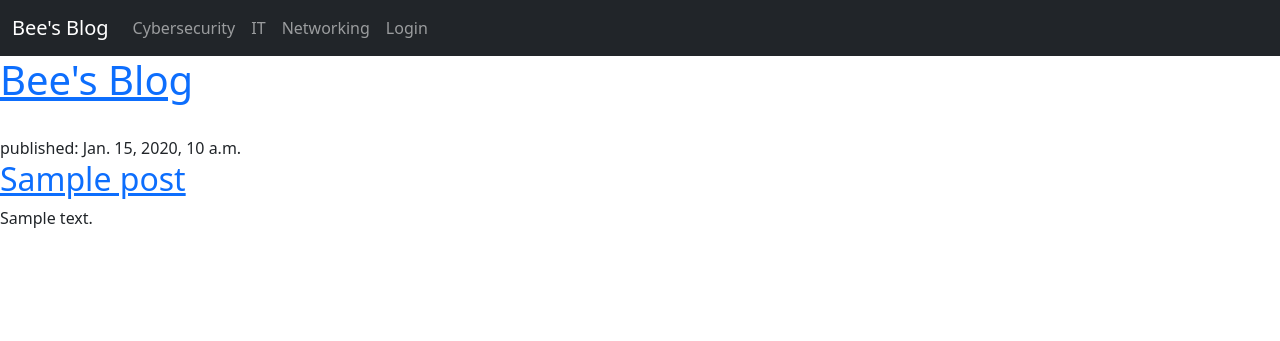
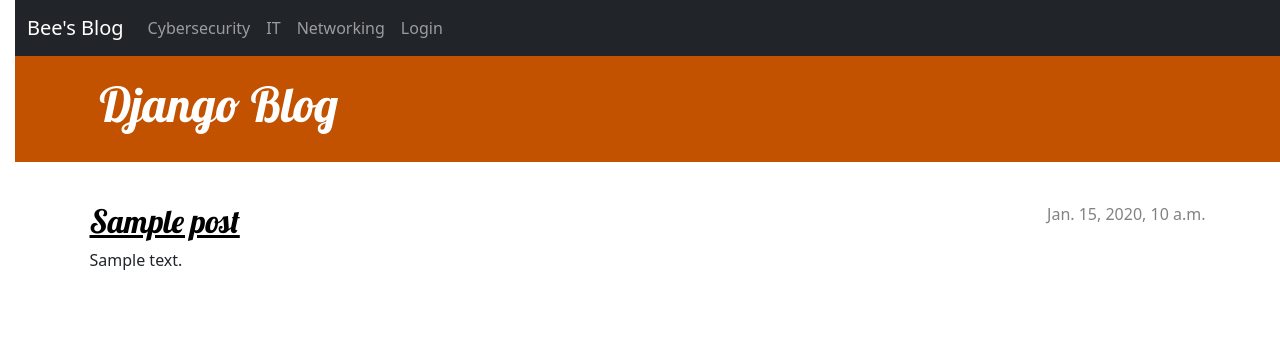
Before and after one commit to sbilal101/myblog, a Django app: page / in a window 1280 px wide. Shown: the top 341 px of the page. Run offline with Django 4.2, Linux system fonts and the light colour scheme; tables that the repository leaves empty hold one stand-in row (values such as "Sample post").

Commit message:
post_list,base and navbar modiffied

```diff
--- /dev/null
+++ b/blog/static/css/blog.css
@@ -0,0 +1,81 @@
+h1 a, h2 a {
+    color: #C25100;
+    font-family: 'Lobster';
+}
+
+body {
+    padding-left: 15px;
+}
+
+
+
+.page-header {
+    background-color: #C25100;
+    margin-top: 0;
+    margin-bottom: 40px;
+    padding: 20px 20px 20px 40px;
+}
+
+.page-header h1,
+.page-header h1 a,
+.page-header h1 a:visited,
+.page-header h1 a:active {
+    color: #ffffff;
+    font-size: 36pt;
+    text-decoration: none;
+}
+
+h1,
+h2,
+h3,
+h4 {
+    font-family: 'Lobster', cursive;
+}
+
+.date {
+    color: #828282;
+}
+
+.save {
+    float: right;
+}
+
+.post-form textarea,
+.post-form input {
+    width: 100%;
+}
+
+.top-menu,
+.top-menu:hover,
+.top-menu:visited {
+    color: #ffffff;
+    float: right;
+    font-size: 26pt;
+    margin-right: 20px;
+}
+
+.post {
+    margin-bottom: 70px;
+}
+
+.post h2 a,
+.post h2 a:visited {
+    color: #000000;
+}
+
+.post > .date,
+.post > .actions {
+    float: right;
+}
+
+.btn-secondary,
+.btn-secondary:visited {
+    color: #C25100;
+    background: none;
+    border-color: #C25100;
+}
+
+.btn-secondary:hover {
+    color: #FFFFFF;
+    background-color: #C25100;
+}
--- a/blog/templates/base.html
+++ /dev/null
@@ -1,18 +0,0 @@
-<!doctype html>
-<html lang="en">
-  <head>
-    <meta charset="utf-8">
-    <meta name="viewport" content="width=device-width, initial-scale=1">
-    <title>Bee Blog</title>
-    <link href="https://cdn.jsdelivr.net/npm/bootstrap@5.3.0-alpha1/dist/css/bootstrap.min.css" rel="stylesheet" integrity="sha384-GLhlTQ8iRABdZLl6O3oVMWSktQOp6b7In1Zl3/Jr59b6EGGoI1aFkw7cmDA6j6gD" crossorigin="anonymous">
-  </head>
-  <body>
-    {% include 'navbar.html' %}
-
-      {% block content %}
-      {% endblock%}
-    </div>
-
-    <script src="https://cdn.jsdelivr.net/npm/bootstrap@5.3.0-alpha1/dist/js/bootstrap.bundle.min.js" integrity="sha384-w76AqPfDkMBDXo30jS1Sgez6pr3x5MlQ1ZAGC+nuZB+EYdgRZgiwxhTBTkF7CXvN" crossorigin="anonymous"></script>
-  </body>
-</html>
--- /dev/null
+++ b/blog/templates/blog/base.html
@@ -0,0 +1,27 @@
+{% load static %}
+<!DOCTYPE html>
+<html>
+    <head>
+        <title>Django  blog</title>
+        <link rel="stylesheet" href="https://cdn.jsdelivr.net/npm/bootstrap@5.1.3/dist/css/bootstrap.min.css" integrity="sha384-1BmE4kWBq78iYhFldvKuhfTAU6auU8tT94WrHftjDbrCEXSU1oBoqyl2QvZ6jIW3" crossorigin="anonymous">
+        <link rel="stylesheet" href="https://fonts.googleapis.com/css?family=Lobster&subset=latin,latin-ext">
+        <link rel="stylesheet" href="{% static 'css/blog.css' %}">
+
+    </head>
+    <body>
+        {% include 'blog/navbar.html' %}
+      <header class="page-header">
+        <div class="container">
+            <h1><a href="/">Django Blog</a></h1>
+        </div>
+      </header>
+      <main class="container">
+          <div class="row">
+              <div class="col">
+              {% block content %}
+              {% endblock %}
+              </div>
+          </div>
+      </main>
+  </body>
+</html>
--- a/blog/templates/blog/post_list.html
+++ b/blog/templates/blog/post_list.html
@@ -1,30 +1,13 @@
-{% extends 'base.html' %}
+{% extends 'blog/base.html' %}
 
 {% block content %}
-
-
-<!DOCTYPE html>
-<html>
-    <head>
-        <title>Bee's blog</title>
-    </head>
-    <body>
-        <header>
-            <h1><a href="/">Bee's Blog</a></h1>
-        </header>
-        <br>
-
-
-        {% for post in posts %}
-          </article>
-            <time>published: {{ post.published_date }}</time>
+    {% for post in posts %}
+        <article class="post">
+            <time class="date">
+                {{ post.published_date }}
+            </time>
             <h2><a href="">{{ post.title }}</a></h2>
-            <p>{{ post.text |linebreaksbr }}</p>
-
-            {% endfor %}
-          </article>
-
-     </body>
-</html>
-
+            <p>{{ post.text|linebreaksbr }}</p>
+        </article>
+    {% endfor %}
 {% endblock %}
```
Also changed, not shown: blog/templates/blog/navbar.html (renamed from blog/templates/navbar.html).
